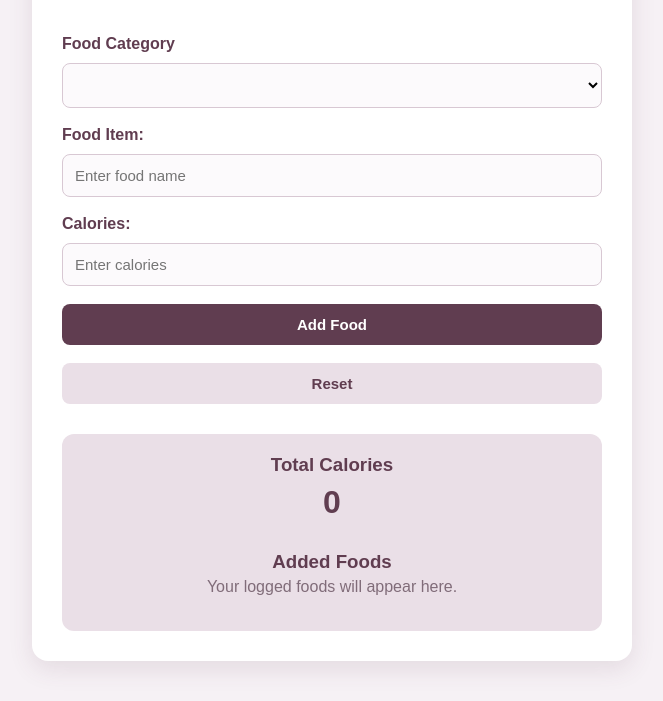
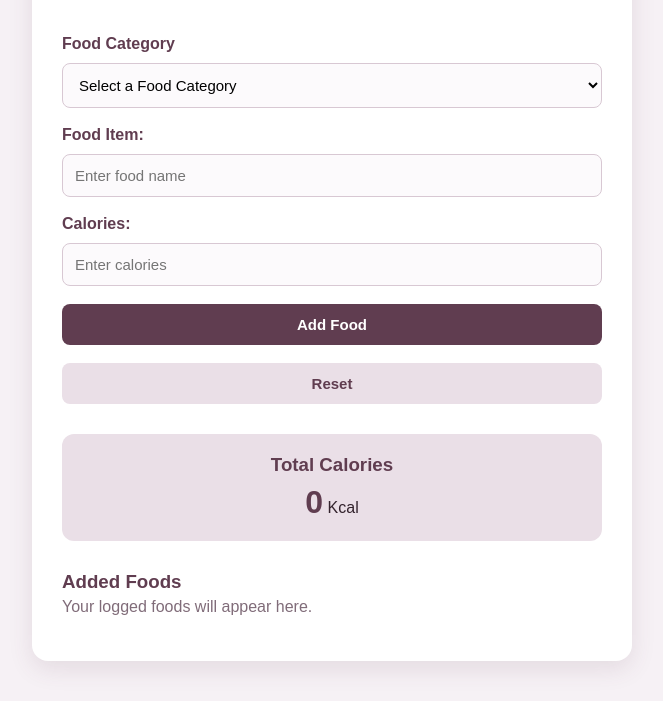
Before and after one commit to milaola/calorie-tracker, a plain HTML site: page index.html in a window 1280 px wide. Both pictures are taken after a click on the button "Reset". Shown: the part 107-808 px from the top of the page, without its empty margins (308-971 px from the left). Drawn offline with Linux system fonts and the light colour scheme; no server answers.

Commit message:
add code comments and improve localStorage

```diff
--- a/index.html
+++ b/index.html
@@ -8,13 +8,15 @@
     <link rel="stylesheet" href="style.css">
 </head>
 
+<!--Food Entry form -->
+
 <body>
     <section class="calorie-tracker">
         <h2>Calorie Tracker</h2>
         <form id="food-form">
             <label for="food-category">Food Category</label>
             <select id="food-category" required>
-                <option value="Select a Food Category"></option>
+                <option value="" disabled selected> Select a Food Category</option>
                 <option value="Fruits">Fruits</option>
                 <option value="Carbohydrates">Carbs</option>
                 <option value="Vegetables">Vegetables</option>
@@ -25,6 +27,8 @@
                 <option value="Drinks">Drinks</option>
 
             </select>
+
+
             <label for="food-name">Food Item:</label>
             <input type="text" id="food-name" placeholder="Enter food name" required>
 
@@ -37,11 +41,15 @@
 
         </form>
 
+<!-- Total Calorie Display -->
+
         <section class="total-calories">
             <h3> Total Calories </h3>
-            <p><span id="total-calories"></span></p>
+            <p><span id="total-calories">0</span> Kcal</p>
+        </section>
 
-           <div class="food-list">
+<!--Added Food List-->
+
 
                 <section class="food-list">
                     <h3>Added Foods</h3>
@@ -53,7 +61,7 @@
 
 
 
-        </section>
+
     </section>
     <script src="script.js"></script>
 </body>
--- a/script.js
+++ b/script.js
@@ -1,13 +1,14 @@
+/* Get elements from the HTML */
 const foodForm = document.getElementById("food-form");
 const foodItems = document.getElementById("food-items");
 const totalCalories = document.getElementById("total-calories");
 const resetButton = document.getElementById("reset-button");
-
-let foods = [];
+// Load saved foods from localStorage //
+let foods = JSON.parse(localStorage.getItem("foods")) || [];
 let total = 0;
-
+/** Saves the current food records to localStorage, allowing the food data to remain after the page is refreshed.*/
 function saveFoods() {
-    document.cookie = `foods=${encodeURIComponent(JSON.stringify(foods))}; max-age=604800; path=/`;
+    localStorage.setItem("foods", JSON.stringify(foods));
 }
 
 function loadFoods() {
@@ -30,6 +31,7 @@ function loadFoods() {
     calculateTotal();
     displayFoods();
 }
+/** Creates and adds a new food to the foods array */
 
 function addFood(category, name, calories) {
 
@@ -47,6 +49,7 @@ function addFood(category, name, calories) {
     displayFoods();
 }
 
+/** Removes a food record from the foods array using its ID */
 function removeFood(id) {
 
     foods = foods.filter(function(food) {
@@ -57,7 +60,7 @@ function removeFood(id) {
     calculateTotal();
     displayFoods();
 }
-
+/** Updates the calorie value of an existing food record.  */
 function updateFood(id, newCalories) {
 
     const food = foods.find(function(food) {
@@ -72,7 +75,7 @@ function updateFood(id, newCalories) {
     calculateTotal();
     displayFoods();
 }
-
+/** Calculates the total from all food records, to display in the webpage. */
 function calculateTotal() {
 
     total = foods.reduce(function(sum, food) {
@@ -81,7 +84,9 @@ function calculateTotal() {
 
     totalCalories.textContent = total;
 }
-
+/** Displays all daved food records in the food list
+ * creates HTML elements for each food and adds them to the page
+ */
 function displayFoods() {
 
     foodItems.innerHTML = "";
@@ -109,7 +114,7 @@ function displayFoods() {
         foodItems.appendChild(li);
     });
 }
-
+/** Handles from submission when the user adds a new food.  */
 foodForm.addEventListener("submit", function(event) {
 
     event.preventDefault();
@@ -122,6 +127,8 @@ foodForm.addEventListener("submit", function(event) {
 
     foodForm.reset();
 });
+
+/** Handles clicks on the butttons */
 
 foodItems.addEventListener("click", function(event) {
 
@@ -146,7 +153,7 @@ foodItems.addEventListener("click", function(event) {
 
 
 
-
+/** Resets the calorie tracker and removes all saved food records */
 resetButton.addEventListener("click", function() {
 
     foodForm.reset();
@@ -159,11 +166,11 @@ resetButton.addEventListener("click", function() {
 
     totalCalories.textContent = "0";
 
-    saveFoods();
+    localStorage.removeItem("foods");
+
 });
 
-
-
+/** Fetch API */
 
 async function fetchCalorieData() {
 
@@ -183,9 +190,8 @@ async function fetchCalorieData() {
     }
 }
 
-
-
-loadFoods();
-
-
+/** Calculate and display saved foods when the page loads */
+calculateTotal();
+displayFoods();
+/** Run the API request */
 fetchCalorieData()
```
Also changed, not shown: style.css (+15 -13 lines). Lines whose indentation alone changed are shown as unchanged.
